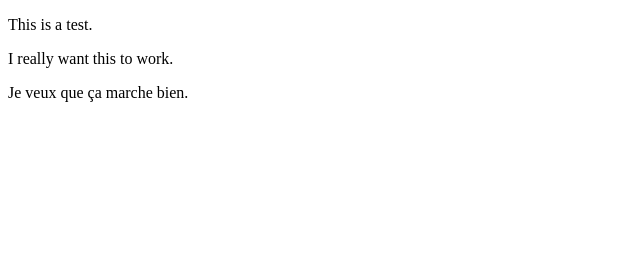
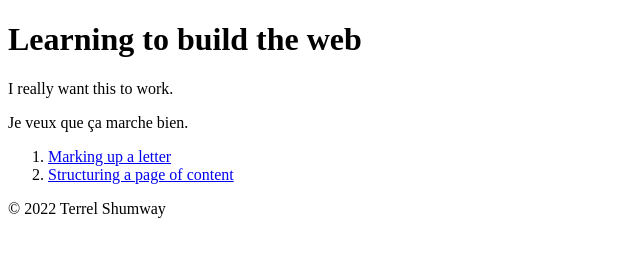
Before and after one commit to terrelcodes/coursera-web, a website: page docs/index.html in a window 1280 px wide. Shown: the whole page, without its empty margins (0-640 px from the left). Drawn offline with Linux system fonts and the light colour scheme.

Commit message:
start new project

```diff
--- a/docs/index.html
+++ b/docs/index.html
@@ -4,11 +4,16 @@
     <meta charset="UTF-8">
     <meta http-equiv="X-UA-Compatible" content="IE=edge">
     <meta name="viewport" content="width=device-width, initial-scale=1.0">
-    <title>Hello, Dave</title>
+    <title>Learning to build the web</title>
 </head>
 <body>
-    <p>This is a test.</p>
+    <main><h1>Learning to build the web</h1>
     <p>I really want this to work.</p>
     <p lang=fr>Je veux que ça marche bien.</p>
+    <ol>
+        <li><a href="ex001/">Marking up a letter</a></li>
+        <li><a href="ex002/">Structuring a page of content</a></li>
+    </ol></main>
+    <footer>&copy;&nbsp;2022 Terrel Shumway</footer>
 </body>
 </html>
```
